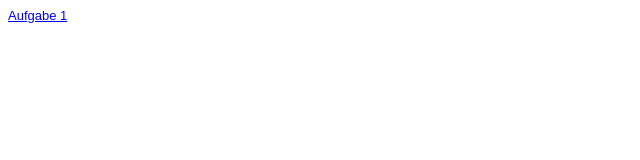
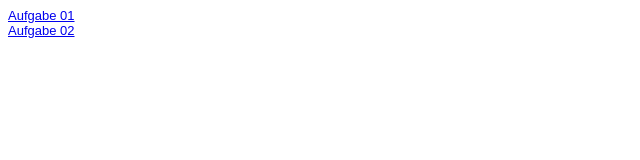
Before and after one commit to Sahertia/EIA2, a plain HTML site: page steckbrief/steckbrief.htm in a window 1280 px wide. Shown: the full height of the page, 0-640 px from the left. Drawn offline with Linux system fonts and the light colour scheme.

Commit message:
Update steckbrief.htm
Aufgabe02 am 02.05.2020

```diff
--- a/steckbrief/steckbrief.htm
+++ b/steckbrief/steckbrief.htm
@@ -12,5 +12,8 @@ body {
 </style>
 </head>
 <body>
-	<a href="https://github.com/Sahertia/EIA2/blob/master/Aufgabe01/Aufgabe01.pdf" target="_blank">Aufgabe 1 </a><br></body>
+	<a href="https://github.com/Sahertia/EIA2/blob/master/Aufgabe01/Aufgabe01.pdf" target="_blank">Aufgabe 01 </a><br>
+	<a href="https://github.com/Sahertia/EIA2/tree/master/Aufgabe02" target="_blank">Aufgabe 02 </a><br>
+
+</body>
 </html>
```
